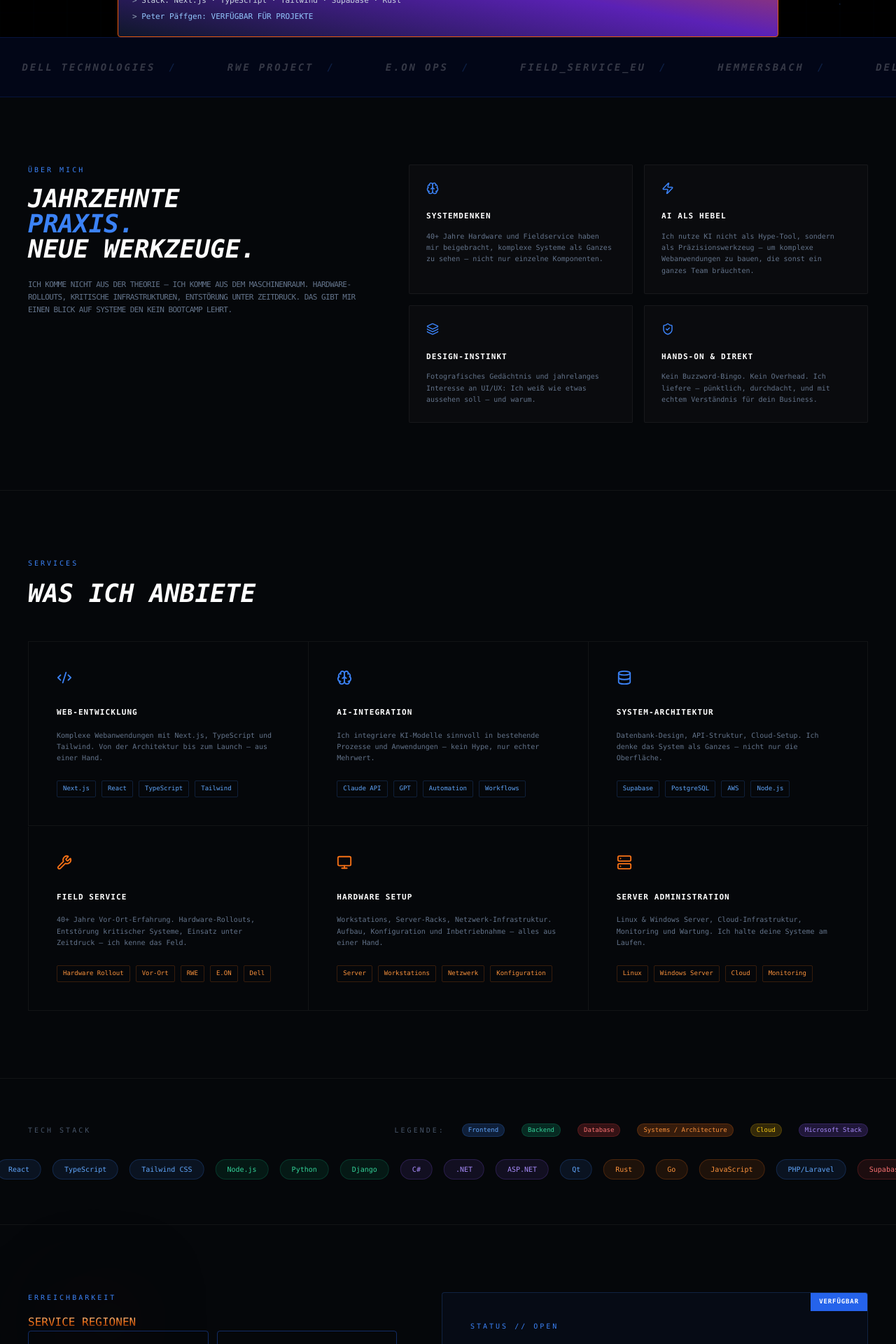
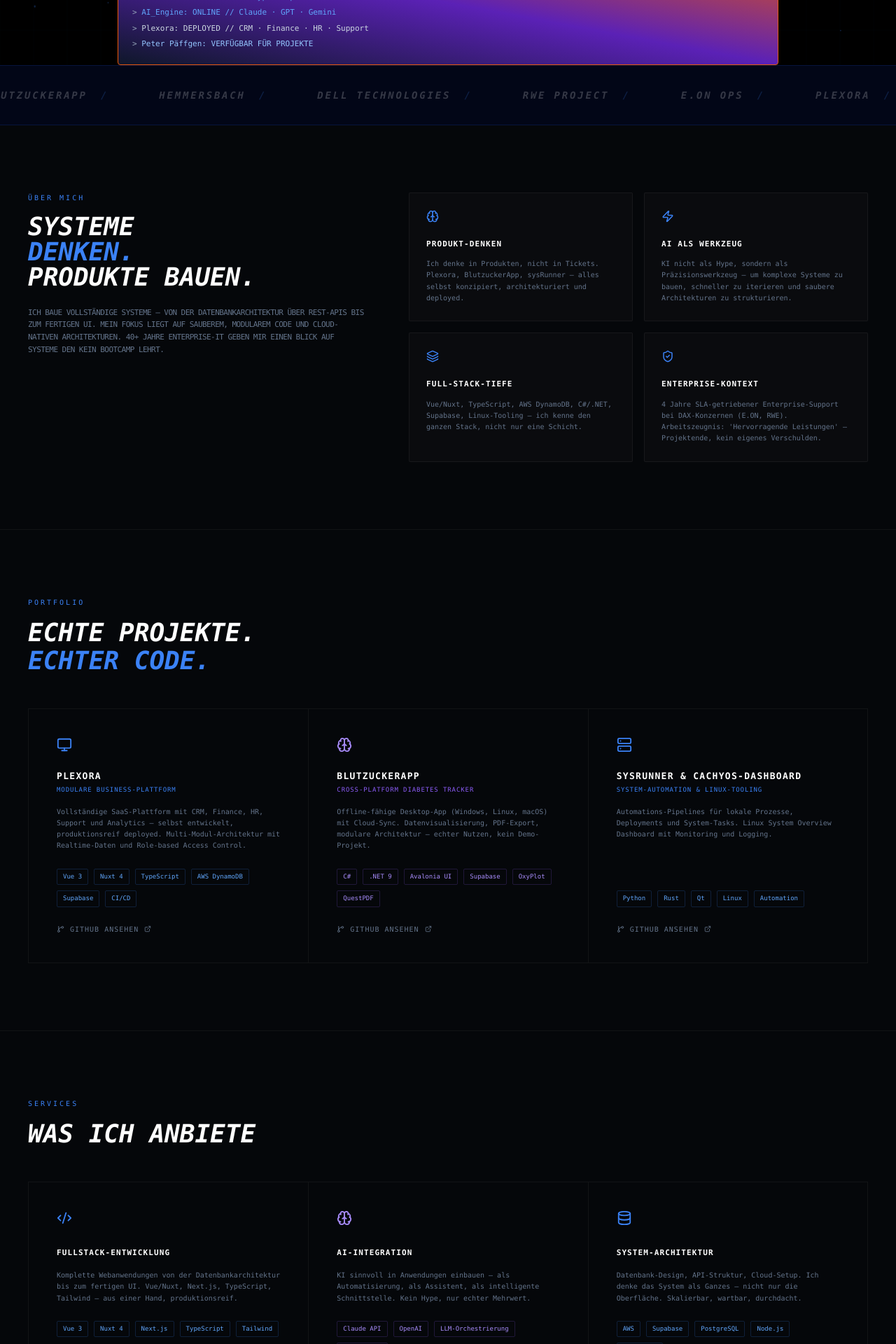
Before and after one commit to peter1965p/paeffgen-next, a Next.js app: page / in a window 1280 px wide. Shown: the part 860-2780 px from the top of the page at 70% size. Built offline with nearby package versions, Linux system fonts and the light colour scheme.

Commit message:
feat: new Mindset add

```diff
--- a/src/app/(public)/page.tsx
+++ b/src/app/(public)/page.tsx
@@ -14,8 +14,8 @@ import {
   Brain,
   Layers,
   Server,
-  Wrench,
   Monitor,
+  GitBranch,
 } from "lucide-react";
 
 // ── Animated particle canvas background ──────────────────────────────────────
@@ -105,7 +105,7 @@ const TERMINAL_LINES = [
   { prefix: "> ", text: "Initialisiere System...", color: "text-slate-500" },
   {
     prefix: "> ",
-    text: "40+ Jahre IT-Erfahrung: GELADEN",
+    text: "Stack: Vue 3 · Nuxt 4 · TypeScript · AWS · C# .NET",
     color: "text-blue-400",
   },
   {
@@ -115,7 +115,7 @@ const TERMINAL_LINES = [
   },
   {
     prefix: "> ",
-    text: "Stack: Next.js · TypeScript · Tailwind · Supabase · Rust",
+    text: "Plexora: DEPLOYED  //  CRM · Finance · HR · Support",
     color: "text-slate-300",
   },
   {
@@ -177,49 +177,66 @@ function LiveMetric() {
   return <>{val}</>;
 }
 
+// ── Projects data ─────────────────────────────────────────────────────────────
+const PROJECTS = [
+  {
+    icon: <Monitor size={22} />,
+    title: "Plexora",
+    subtitle: "Modulare Business-Plattform",
+    desc: "Vollständige SaaS-Plattform mit CRM, Finance, HR, Support und Analytics — selbst entwickelt, produktionsreif deployed. Multi-Modul-Architektur mit Realtime-Daten und Role-based Access Control.",
+    tags: [
+      "Vue 3",
+      "Nuxt 4",
+      "TypeScript",
+      "AWS DynamoDB",
+      "Supabase",
+      "CI/CD",
+    ],
+    accent: "blue",
+    link: "https://github.com/peter1965p",
+  },
+  {
+    icon: <Brain size={22} />,
+    title: "BlutzuckerApp",
+    subtitle: "Cross-Platform Diabetes Tracker",
+    desc: "Offline-fähige Desktop-App (Windows, Linux, macOS) mit Cloud-Sync. Datenvisualisierung, PDF-Export, modulare Architektur — echter Nutzen, kein Demo-Projekt.",
+    tags: ["C#", ".NET 9", "Avalonia UI", "Supabase", "OxyPlot", "QuestPDF"],
+    accent: "violet",
+    link: "https://github.com/peter1965p",
+  },
+  {
+    icon: <Server size={22} />,
+    title: "sysRunner & cachyos-dashboard",
+    subtitle: "System-Automation & Linux-Tooling",
+    desc: "Automations-Pipelines für lokale Prozesse, Deployments und System-Tasks. Linux System Overview Dashboard mit Monitoring und Logging.",
+    tags: ["Python", "Rust", "Qt", "Linux", "Automation"],
+    accent: "blue",
+    link: "https://github.com/peter1965p",
+  },
+];
+
 // ── Services data ─────────────────────────────────────────────────────────────
 const SERVICES = [
   {
     icon: <Code2 size={22} />,
-    title: "Web-Entwicklung",
-    desc: "Komplexe Webanwendungen mit Next.js, TypeScript und Tailwind. Von der Architektur bis zum Launch — aus einer Hand.",
-    tags: ["Next.js", "React", "TypeScript", "Tailwind"],
+    title: "Fullstack-Entwicklung",
+    desc: "Komplette Webanwendungen von der Datenbankarchitektur bis zum fertigen UI. Vue/Nuxt, Next.js, TypeScript, Tailwind — aus einer Hand, produktionsreif.",
+    tags: ["Vue 3", "Nuxt 4", "Next.js", "TypeScript", "Tailwind"],
     accent: "blue",
   },
   {
     icon: <Brain size={22} />,
     title: "AI-Integration",
-    desc: "Ich integriere KI-Modelle sinnvoll in bestehende Prozesse und Anwendungen — kein Hype, nur echter Mehrwert.",
-    tags: ["Claude API", "GPT", "Automation", "Workflows"],
+    desc: "KI sinnvoll in Anwendungen einbauen — als Automatisierung, als Assistent, als intelligente Schnittstelle. Kein Hype, nur echter Mehrwert.",
+    tags: ["Claude API", "OpenAI", "LLM-Orchestrierung", "Automation"],
     accent: "violet",
   },
   {
     icon: <Database size={22} />,
     title: "System-Architektur",
-    desc: "Datenbank-Design, API-Struktur, Cloud-Setup. Ich denke das System als Ganzes — nicht nur die Oberfläche.",
-    tags: ["Supabase", "PostgreSQL", "AWS", "Node.js"],
+    desc: "Datenbank-Design, API-Struktur, Cloud-Setup. Ich denke das System als Ganzes — nicht nur die Oberfläche. Skalierbar, wartbar, durchdacht.",
+    tags: ["AWS", "Supabase", "PostgreSQL", "Node.js", "REST-APIs"],
     accent: "blue",
-  },
-  {
-    icon: <Wrench size={22} />,
-    title: "Field Service",
-    desc: "40+ Jahre Vor-Ort-Erfahrung. Hardware-Rollouts, Entstörung kritischer Systeme, Einsatz unter Zeitdruck — ich kenne das Feld.",
-    tags: ["Hardware Rollout", "Vor-Ort", "RWE", "E.ON", "Dell"],
-    accent: "orange",
-  },
-  {
-    icon: <Monitor size={22} />,
-    title: "Hardware Setup",
-    desc: "Workstations, Server-Racks, Netzwerk-Infrastruktur. Aufbau, Konfiguration und Inbetriebnahme — alles aus einer Hand.",
-    tags: ["Server", "Workstations", "Netzwerk", "Konfiguration"],
-    accent: "orange",
-  },
-  {
-    icon: <Server size={22} />,
-    title: "Server Administration",
-    desc: "Linux & Windows Server, Cloud-Infrastruktur, Monitoring und Wartung. Ich halte deine Systeme am Laufen.",
-    tags: ["Linux", "Windows Server", "Cloud", "Monitoring"],
-    accent: "orange",
   },
 ];
 
@@ -233,7 +250,7 @@ export default function HomePage() {
           Päffgen_IT
         </div>
         <div className="hidden md:flex gap-8">
-          {["Über mich", "Services", "Referenzen", "Kontakt"].map((l) => (
+          {["Über mich", "Projekte", "Services", "Kontakt"].map((l) => (
             <a
               key={l}
               href={`#${l.toLowerCase().replace(" ", "-")}`}
@@ -271,27 +288,27 @@ export default function HomePage() {
               </span>
             </h1>
             <p className="mt-6 text-slate-500 font-mono text-[11px] tracking-[1.5em] uppercase italic opacity-60">
-              Unified Enterprise System Architecture
+              Fullstack Engineer · TypeScript · Vue · AWS · C# .NET
             </p>
           </div>
 
           <p className="text-xl md:text-2xl text-zinc-300 font-light italic tracking-[0.15em] opacity-80 uppercase mb-8 leading-relaxed">
-            40+ Jahre Erfahrung. Neue Werkzeuge.
+            Ich baue Produkte. Nicht Prototypen.
             <span className="block mt-4 text-blue-500 font-black font-mono text-xs tracking-[0.6em] not-italic">
-              AI_FIRST // SYSTEMS_THINKING // REMOTE_READY
+              FULLSTACK // AI_ASSISTED // REMOTE_READY
             </span>
           </p>
 
           <p className="text-slate-400 text-sm leading-relaxed max-w-2xl mb-10 not-italic">
-            40+ Jahre Hardware &amp; Fieldservice-Expertise — von RWE über E.ON
-            bis Dell Technologies. Jetzt baue ich komplexe Webanwendungen mit KI
-            als Co-Pilot. Ich denke Systeme. Ich sehe Zusammenhänge. Ich
-            liefere.
+            Von der Datenbankarchitektur bis zum fertigen UI — ich entwickle
+            komplette Systeme. Mein aktuelles Projekt Plexora ist eine modulare
+            Business-Plattform mit Vue 3, Nuxt 4 und AWS DynamoDB. Daneben
+            C#/.NET, Linux-Tooling und KI als Präzisionswerkzeug.
           </p>
 
           <div className="grid grid-cols-2 md:grid-cols-4 gap-px bg-white/5 border border-white/5 rounded-sm mb-10 overflow-hidden">
             {[
-              { val: "40+", unit: "Jahre", label: "IT_ERFAHRUNG" },
+              { val: "3", unit: "+ Projekte", label: "PRODUKTIONSREIF" },
               { val: <LiveMetric />, unit: "%", label: "UPTIME_INDEX" },
               { val: "AI", unit: "_FIRST", label: "DEV_APPROACH" },
               { val: "100%", unit: "", label: "REMOTE_READY" },
@@ -342,11 +359,12 @@ export default function HomePage() {
           {[...Array(2)].map((_, repeat) => (
             <div key={repeat} className="flex gap-16 shrink-0">
               {[
+                "PLEXORA",
+                "BLUTZUCKERAPP",
                 "HEMMERSBACH",
                 "DELL TECHNOLOGIES",
                 "RWE PROJECT",
                 "E.ON OPS",
-                "FIELD_SERVICE_EU",
               ].map((s) => (
                 <span
                   key={s}
@@ -371,16 +389,17 @@ export default function HomePage() {
               Über mich
             </p>
             <h2 className="text-4xl font-black italic uppercase leading-none mb-6">
-              Jahrzehnte
+              Systeme
               <br />
-              <span className="text-blue-500">Praxis.</span>
+              <span className="text-blue-500">denken.</span>
               <br />
-              Neue Werkzeuge.
+              Produkte bauen.
             </h2>
             <p className="text-slate-500 text-[11px] leading-relaxed uppercase tracking-tighter">
-              Ich komme nicht aus der Theorie — ich komme aus dem Maschinenraum.
-              Hardware-Rollouts, kritische Infrastrukturen, Entstörung unter
-              Zeitdruck. Das gibt mir einen Blick auf Systeme den kein Bootcamp
+              Ich baue vollständige Systeme — von der Datenbankarchitektur über
+              REST-APIs bis zum fertigen UI. Mein Fokus liegt auf sauberem,
+              modularem Code und Cloud-nativen Architekturen. 40+ Jahre
+              Enterprise-IT geben mir einen Blick auf Systeme den kein Bootcamp
               lehrt.
             </p>
           </div>
@@ -388,23 +407,23 @@ export default function HomePage() {
             {[
               {
                 icon: <Brain size={18} />,
-                title: "Systemdenken",
-                desc: "40+ Jahre Hardware und Fieldservice haben mir beigebracht, komplexe Systeme als Ganzes zu sehen — nicht nur einzelne Komponenten.",
+                title: "Produkt-Denken",
+                desc: "Ich denke in Produkten, nicht in Tickets. Plexora, BlutzuckerApp, sysRunner — alles selbst konzipiert, architekturiert und deployed.",
               },
               {
                 icon: <Zap size={18} />,
-                title: "AI als Hebel",
-                desc: "Ich nutze KI nicht als Hype-Tool, sondern als Präzisionswerkzeug — um komplexe Webanwendungen zu bauen, die sonst ein ganzes Team bräuchten.",
+                title: "AI als Werkzeug",
+                desc: "KI nicht als Hype, sondern als Präzisionswerkzeug — um komplexe Systeme zu bauen, schneller zu iterieren und saubere Architekturen zu strukturieren.",
               },
               {
                 icon: <Layers size={18} />,
-                title: "Design-Instinkt",
-                desc: "Fotografisches Gedächtnis und jahrelanges Interesse an UI/UX: Ich weiß wie etwas aussehen soll — und warum.",
+                title: "Full-Stack-Tiefe",
+                desc: "Vue/Nuxt, TypeScript, AWS DynamoDB, C#/.NET, Supabase, Linux-Tooling — ich kenne den ganzen Stack, nicht nur eine Schicht.",
               },
               {
                 icon: <ShieldCheck size={18} />,
-                title: "Hands-on & direkt",
-                desc: "Kein Buzzword-Bingo. Kein Overhead. Ich liefere — pünktlich, durchdacht, und mit echtem Verständnis für dein Business.",
+                title: "Enterprise-Kontext",
+                desc: "4 Jahre SLA-getriebener Enterprise-Support bei DAX-Konzernen (E.ON, RWE). Arbeitszeugnis: 'Hervorragende Leistungen' — Projektende, kein eigenes Verschulden.",
               },
             ].map((c, i) => (
               <div
@@ -426,6 +445,70 @@ export default function HomePage() {
         </div>
       </section>
 
+      {/* ── PROJEKTE ── */}
+      <section
+        id="projekte"
+        className="w-full px-10 py-24 border-b border-white/5"
+      >
+        <p className="text-[10px] text-blue-500 tracking-[0.3em] uppercase mb-4">
+          Portfolio
+        </p>
+        <h2 className="text-4xl font-black italic uppercase mb-12">
+          Echte Projekte.
+          <br />
+          <span className="text-blue-500">Echter Code.</span>
+        </h2>
+
+        <div className="grid grid-cols-1 md:grid-cols-3 border border-white/5 divide-y md:divide-y-0 md:divide-x divide-white/5">
+          {PROJECTS.map((p, i) => (
+            <div
+              key={i}
+              className="p-10 hover:bg-white/[0.015] transition-all group flex flex-col"
+            >
+              <div
+                className={`mb-6 group-hover:scale-110 transition-transform inline-block ${p.accent === "violet" ? "text-violet-400" : "text-blue-500"}`}
+              >
+                {p.icon}
+              </div>
+              <h3 className="text-[13px] font-bold uppercase tracking-widest mb-1">
+                {p.title}
+              </h3>
+              <p
+                className={`text-[9px] uppercase tracking-widest mb-4 ${p.accent === "violet" ? "text-violet-500" : "text-blue-500"}`}
+              >
+                {p.subtitle}
+              </p>
+              <p className="text-slate-500 text-[10px] leading-relaxed mb-6 flex-1">
+                {p.desc}
+              </p>
+              <div className="flex flex-wrap gap-2 mb-6">
+                {p.tags.map((t) => (
+                  <span
+                    key={t}
+                    className={`text-[9px] border px-2 py-1 rounded-sm ${p.accent === "violet" ? "text-violet-400 border-violet-500/20" : "text-blue-400 border-blue-500/20"}`}
+                  >
+                    {t}
+                  </span>
+                ))}
+              </div>
+              <a
+                href={p.link}
+                target="_blank"
+                rel="noopener noreferrer"
+                className="group/link flex items-center gap-2 text-[10px] text-slate-500 hover:text-blue-400 uppercase tracking-widest transition-colors w-fit"
+              >
+                <GitBranch size={11} />
+                GitHub ansehen
+                <ExternalLink
+                  size={10}
+                  className="group-hover/link:translate-x-1 transition-transform"
+                />
+              </a>
+            </div>
+          ))}
+        </div>
+      </section>
+
       {/* ── SERVICES ── */}
       <section
         id="services"
@@ -438,14 +521,15 @@ export default function HomePage() {
           Was ich anbiete
         </h2>
 
-        {/* Web & AI & Architektur */}
-        <div className="grid grid-cols-1 md:grid-cols-3 border border-white/5 divide-y md:divide-y-0 md:divide-x divide-white/5 mb-px">
-          {SERVICES.slice(0, 3).map((s, i) => (
+        <div className="grid grid-cols-1 md:grid-cols-3 border border-white/5 divide-y md:divide-y-0 md:divide-x divide-white/5">
+          {SERVICES.map((s, i) => (
             <div
               key={i}
               className="p-10 hover:bg-white/[0.015] transition-all group"
             >
-              <div className="text-blue-500 mb-6 group-hover:scale-110 transition-transform inline-block">
+              <div
+                className={`mb-6 group-hover:scale-110 transition-transform inline-block ${s.accent === "violet" ? "text-violet-400" : "text-blue-500"}`}
+              >
                 {s.icon}
               </div>
               <h3 className="text-[11px] font-bold uppercase tracking-widest mb-4">
@@ -458,37 +542,7 @@ export default function HomePage() {
                 {s.tags.map((t) => (
                   <span
                     key={t}
-                    className="text-[9px] text-blue-400 border border-blue-500/20 px-2 py-1 rounded-sm"
-                  >
-                    {t}
-                  </span>
-                ))}
-              </div>
-            </div>
-          ))}
-        </div>
-
-        {/* Field Service, Hardware, Server */}
-        <div className="grid grid-cols-1 md:grid-cols-3 border border-white/5 border-t-0 divide-y md:divide-y-0 md:divide-x divide-white/5">
-          {SERVICES.slice(3).map((s, i) => (
-            <div
-              key={i}
-              className="p-10 hover:bg-orange-500/[0.03] transition-all group"
-            >
-              <div className="text-orange-500 mb-6 group-hover:scale-110 transition-transform inline-block">
-                {s.icon}
-              </div>
-              <h3 className="text-[11px] font-bold uppercase tracking-widest mb-4">
-                {s.title}
-              </h3>
-              <p className="text-slate-500 text-[10px] leading-relaxed mb-6">
-                {s.desc}
-              </p>
-              <div className="flex flex-wrap gap-2">
-                {s.tags.map((t) => (
-                  <span
-                    key={t}
-                    className="text-[9px] text-orange-400 border border-orange-500/20 px-2 py-1 rounded-sm"
+                    className={`text-[9px] border px-2 py-1 rounded-sm ${s.accent === "violet" ? "text-violet-400 border-violet-500/20" : "text-blue-400 border-blue-500/20"}`}
                   >
                     {t}
                   </span>
@@ -525,7 +579,7 @@ export default function HomePage() {
               },
               {
                 color: "bg-orange-500/20 text-orange-400 border-orange-500/20",
-                label: "Systems / Architecture",
+                label: "Systems",
               },
               {
                 color: "bg-yellow-500/20 text-yellow-400 border-yellow-500/20",
@@ -554,40 +608,39 @@ export default function HomePage() {
           {[...Array(2)].map((_, repeat) => (
             <div key={repeat} className="flex gap-4 shrink-0 items-center">
               {[
+                { label: "Vue 3", color: "blue" },
+                { label: "Nuxt 4", color: "blue" },
                 { label: "Next.js", color: "blue" },
                 { label: "React", color: "blue" },
                 { label: "TypeScript", color: "blue" },
                 { label: "Tailwind CSS", color: "blue" },
                 { label: "Node.js", color: "green" },
                 { label: "Python", color: "green" },
-                { label: "Django", color: "green" },
+                { label: "Hono", color: "green" },
                 { label: "C#", color: "violet" },
-                { label: ".NET", color: "violet" },
+                { label: ".NET 9", color: "violet" },
                 { label: "ASP.NET", color: "violet" },
-                { label: "Qt", color: "blue" },
+                { label: "Avalonia UI", color: "violet" },
                 { label: "Rust", color: "orange" },
-                { label: "Go", color: "orange" },
-                { label: "JavaScript", color: "orange" },
-                { label: "PHP/Laravel", color: "blue" },
+                { label: "Qt", color: "orange" },
+                { label: "Electron", color: "orange" },
+                { label: "Linux", color: "orange" },
                 { label: "Supabase", color: "red" },
                 { label: "PostgreSQL", color: "red" },
+                { label: "AWS DynamoDB", color: "red" },
+                { label: "LibSQL", color: "red" },
                 { label: "MongoDB", color: "red" },
-                { label: "SQL Server", color: "red" },
-                { label: "Firebase", color: "red" },
-                { label: "SQLite3", color: "red" },
-                { label: "Electron", color: "orange" },
-                { label: "Tauri", color: "orange" },
-                { label: "AWS S3", color: "red" },
-                { label: "Google Cloud", color: "yellow" },
-                { label: "Azure Cloud", color: "yellow" },
-                { label: "AWS Cloud", color: "yellow" },
-                { label: "HTML/CSS", color: "blue" },
+                { label: "AWS S3", color: "yellow" },
+                { label: "AWS IAM", color: "yellow" },
+                { label: "Vercel", color: "yellow" },
+                { label: "Cloudflare", color: "yellow" },
+                { label: "GitHub CI/CD", color: "orange" },
+                { label: "Docker", color: "orange" },
               ].map((t) => (
                 <span
-                  key={t.label}
+                  key={t.label + repeat}
                   className={`
-              text-[10px] font-mono px-4 py-1.5 rounded-full whitespace-nowrap
-              transition-all cursor-default
+                    text-[10px] font-mono px-4 py-1.5 rounded-full whitespace-nowrap transition-all cursor-default
                     ${t.color === "blue" ? "bg-blue-500/10 text-blue-400 border border-blue-500/20 hover:bg-blue-500/20" : ""}
                     ${t.color === "green" ? "bg-emerald-500/10 text-emerald-400 border border-emerald-500/20 hover:bg-emerald-500/20" : ""}
                     ${t.color === "orange" ? "bg-orange-500/10 text-orange-400 border border-orange-500/20 hover:bg-orange-500/20" : ""}
@@ -604,7 +657,7 @@ export default function HomePage() {
         </motion.div>
       </section>
 
-      {/* ── REGION & CONTACT ── */}
+      {/* ── CONTACT ── */}
       <section
         id="kontakt"
         className="w-full px-10 py-24 flex flex-col md:flex-row gap-16 items-start"
@@ -613,25 +666,25 @@ export default function HomePage() {
           <p className="text-[10px] text-blue-500 tracking-[0.3em] uppercase mb-4">
             Erreichbarkeit
           </p>
-          <h2 className="bg-gradient-to-b from-orange-200 via-orange-500 to-orange-950 bg-clip-text text-transparent drop-shadow-[0_0_70px_rgba(234,88,12,0.5)] uppercase transition-all duration-1000 group-hover:tracking-normal">
-            Service
-            <span className=" bg-gradient-to-b from-orange-200 via-orange-500 to-orange-950 bg-clip-text text-transparent drop-shadow-[0_0_70px_rgba(234,88,12,0.5)] uppercase transition-all duration-1000 group-hover:tracking-normal">
-              {" "}
-              Regionen
-            </span>
+          <h2 className="bg-gradient-to-b from-orange-200 via-orange-500 to-orange-950 bg-clip-text text-transparent drop-shadow-[0_0_70px_rgba(234,88,12,0.5)] uppercase text-4xl font-black italic mb-6">
+            Remote
+            <span className="block">First.</span>
           </h2>
-          <div className="grid grid-cols-2 gap-3  text-[10px] text-slate-400 mb-8">
+          <p className="text-slate-500 text-[11px] leading-relaxed mb-6 uppercase tracking-tighter">
+            Ich arbeite vollständig remote — vollständig ausgestattet,
+            selbstständig und lieferstark. Vor-Ort in der DACH-Region auf
+            Anfrage möglich.
+          </p>
+          <div className="grid grid-cols-2 gap-3 text-[10px] text-slate-400 mb-8">
             {[
-              "Bremen",
-              "Hamburg",
-              "Nds",
               "NRW",
               "RLP",
+              "Hessen",
+              "BaWü",
               "Saarland",
-              "BaWü",
-              "Hessen",
               "Luxemburg",
               "Remote_EU",
+              "Remote_DE",
             ].map((r) => (
               <div
                 key={r}
@@ -660,8 +713,8 @@ export default function HomePage() {
             reden.
           </h3>
           <p className="text-slate-400 text-[11px] leading-relaxed mb-8">
-            Du hast ein Projekt das Systemdenken braucht? Eine Idee die jemanden
-            braucht der sie wirklich versteht? Dann schreib mir.
+            Du hast ein Projekt das einen Entwickler braucht der wirklich
+            liefert? Fullstack, Cloud, AI-Integration — schreib mir.
           </p>
           <div className="space-y-3">
             <a
@@ -681,6 +734,18 @@ export default function HomePage() {
               className="group flex items-center gap-3 text-[11px] text-slate-500 uppercase tracking-widest border-b border-white/10 pb-3 hover:text-blue-400 hover:border-blue-400 transition-all w-fit"
             >
               GitHub ansehen{" "}
+              <ExternalLink
+                size={11}
+                className="group-hover:translate-x-1 transition-transform"
+              />
+            </a>
+            <a
+              href="https://www.linkedin.com/in/peter-paeffgen/"
+              target="_blank"
+              rel="noopener noreferrer"
+              className="group flex items-center gap-3 text-[11px] text-slate-500 uppercase tracking-widest border-b border-white/10 pb-3 hover:text-blue-400 hover:border-blue-400 transition-all w-fit"
+            >
+              LinkedIn{" "}
               <ExternalLink
                 size={11}
                 className="group-hover:translate-x-1 transition-transform"
```
Lines whose indentation alone changed are shown as unchanged.
